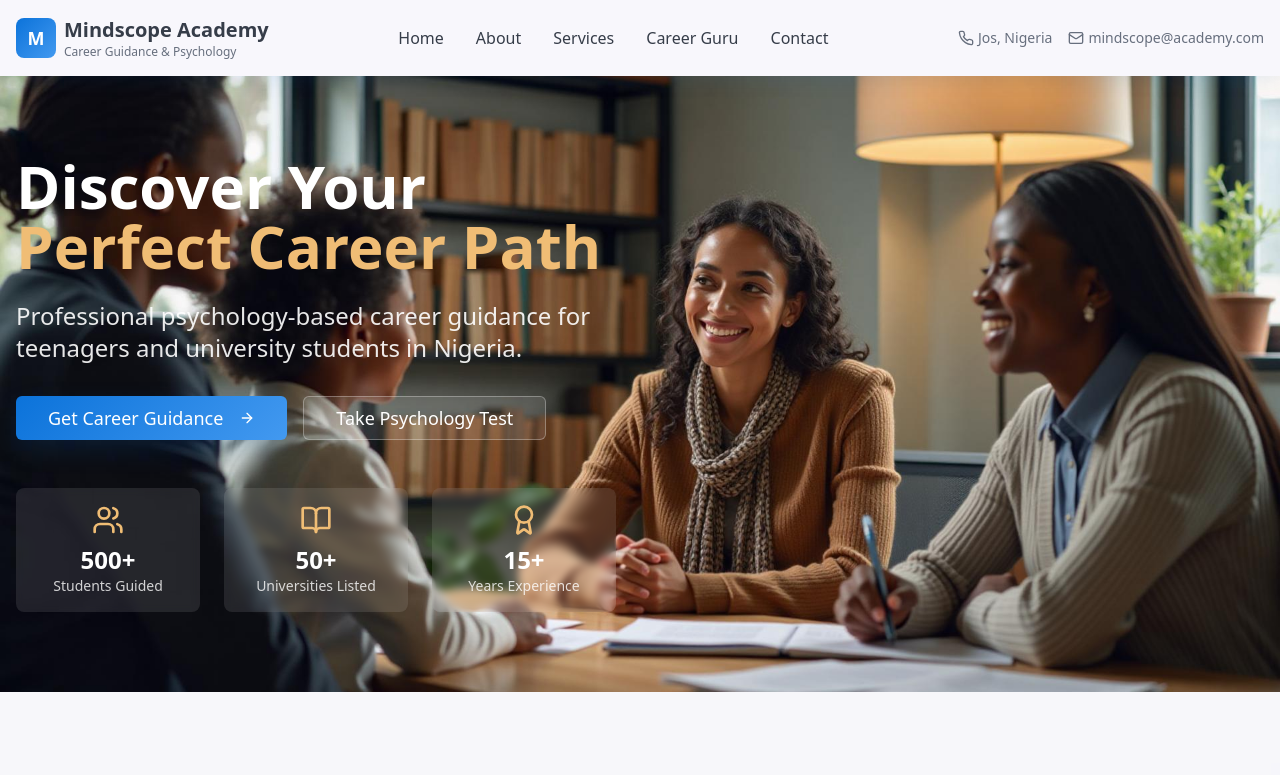
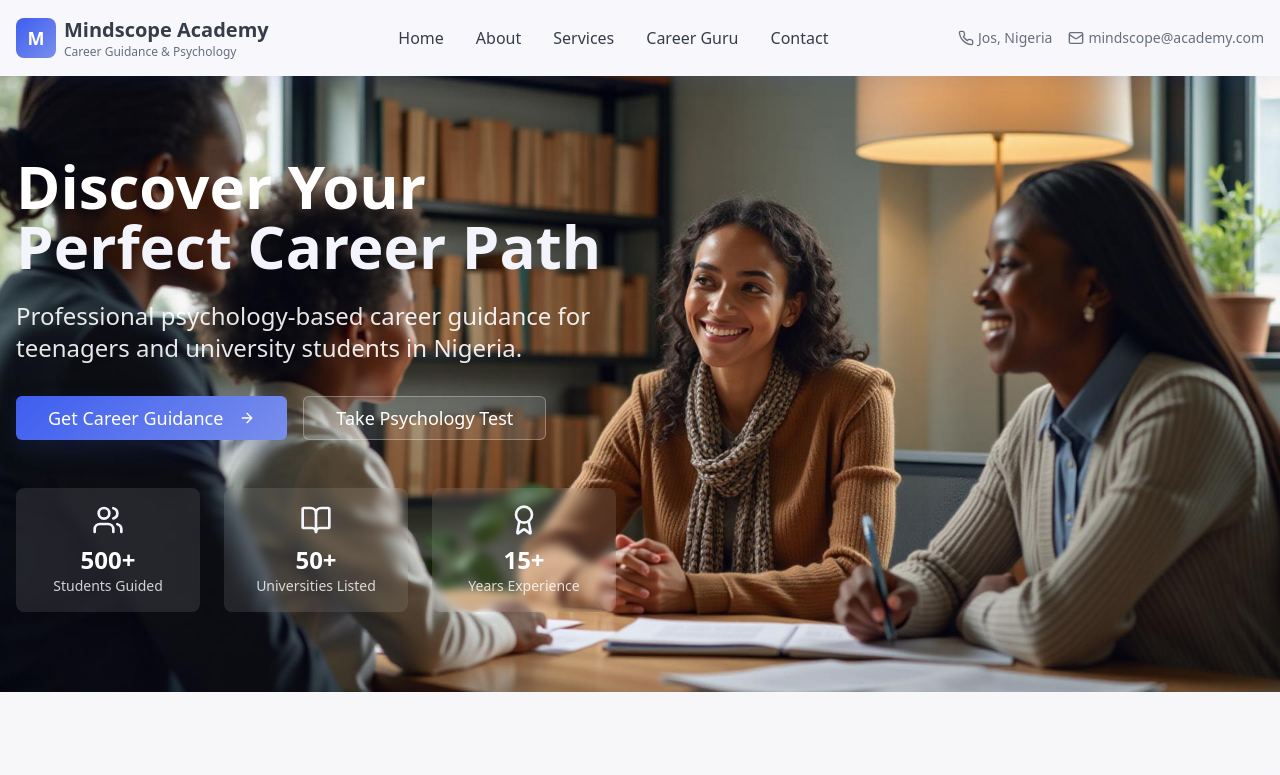
Before and after one commit to Bug-King-Solutions/career-path-finder-guru-98, a React (Vite) app: page / in a window 1280 px wide. Shown: the top 775 px of the page. Built offline with nearby package versions, Linux system fonts and the light colour scheme.

Commit message:
Apply brand colors
Use the provided brand colors (3A5FEE, F15B42) while maintaining a light color scheme.

```diff
--- a/src/index.css
+++ b/src/index.css
@@ -17,18 +17,18 @@ All colors MUST be HSL.
     --popover: 0 0% 100%;
     --popover-foreground: 220 15% 25%;
 
-    --primary: 210 90% 45%;
+    --primary: 229 85% 59%;
     --primary-foreground: 0 0% 100%;
-    --primary-light: 210 85% 60%;
-    --primary-dark: 210 95% 35%;
+    --primary-light: 229 75% 70%;
+    --primary-dark: 229 90% 45%;
 
-    --secondary: 165 75% 40%;
+    --secondary: 10 86% 60%;
     --secondary-foreground: 0 0% 100%;
-    --secondary-light: 165 70% 55%;
+    --secondary-light: 10 80% 75%;
 
-    --accent: 35 85% 55%;
-    --accent-foreground: 220 15% 25%;
-    --accent-light: 35 80% 70%;
+    --accent: 229 85% 95%;
+    --accent-foreground: 229 85% 59%;
+    --accent-light: 229 60% 97%;
 
     --muted: 220 15% 96%;
     --muted-foreground: 220 10% 45%;
```
